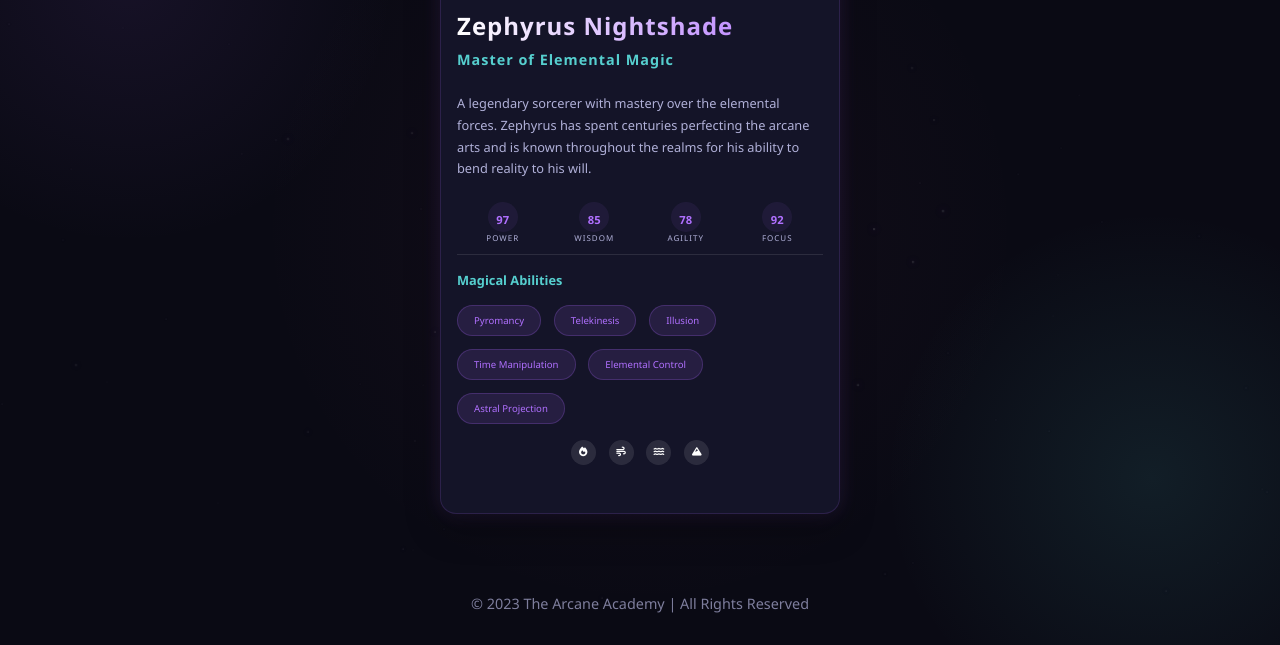
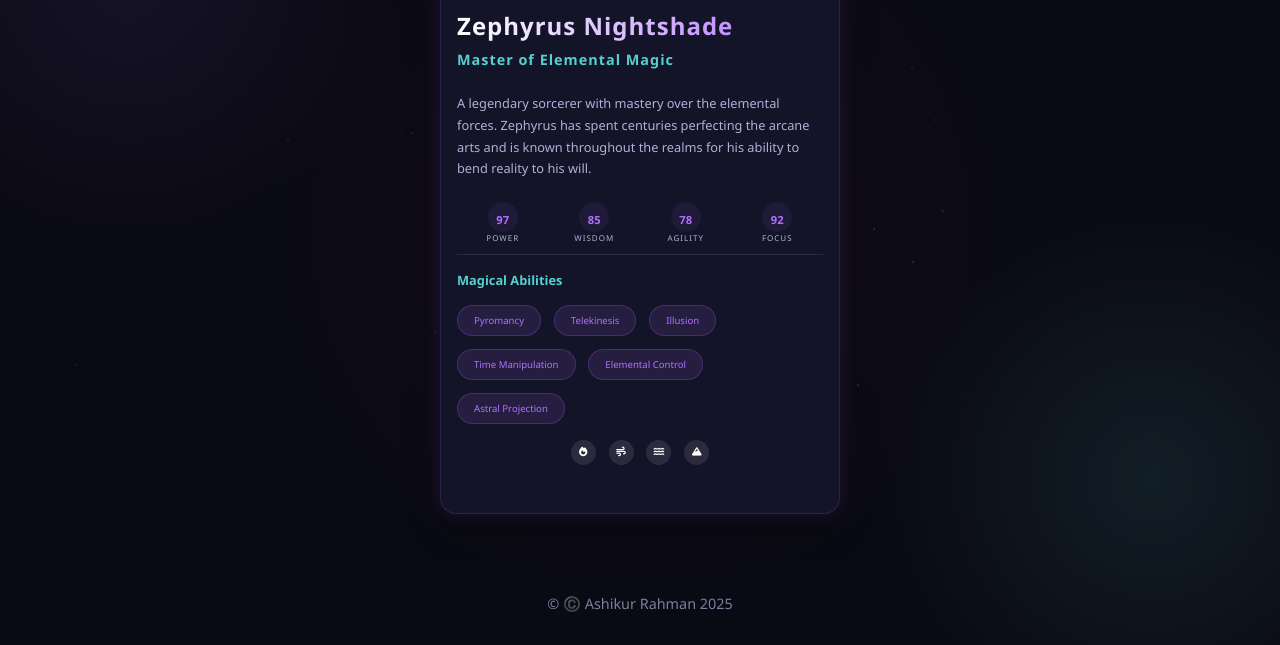
Before and after one commit to ashikoor/magical-profile, a plain HTML site: page index.html in a window 1280 px wide. Shown: the part 190-835 px from the top of the page. Drawn offline with Linux system fonts and the light colour scheme.

Commit message:
Update index.html

```diff
--- a/index.html
+++ b/index.html
@@ -71,7 +71,7 @@
         </div>
     </div>
     <div class="magical-footer">
-        &copy; 2023 The Arcane Academy | All Rights Reserved
+        &copy; ©️ Ashikur Rahman 2025
     </div>
 
 <script src="script.js"></script>
```
